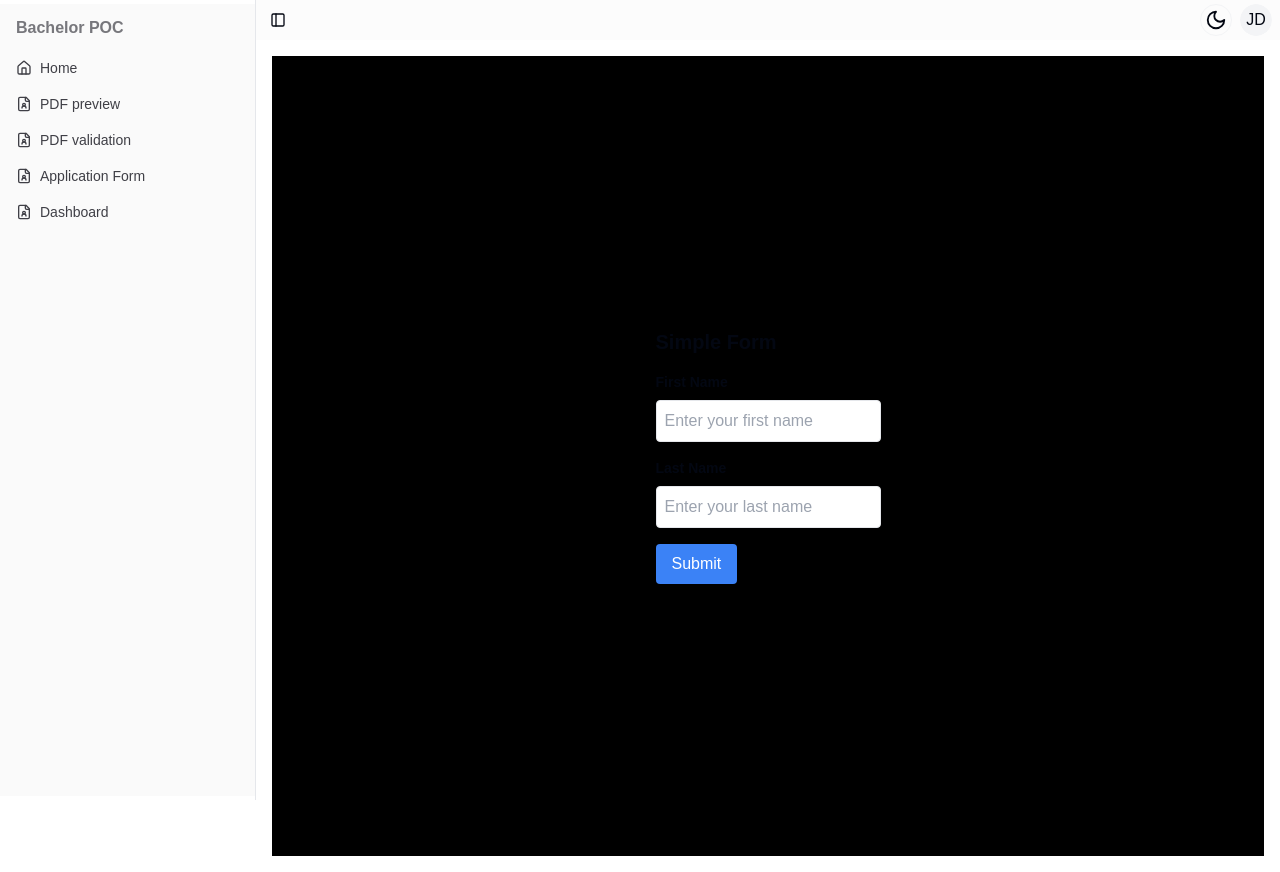
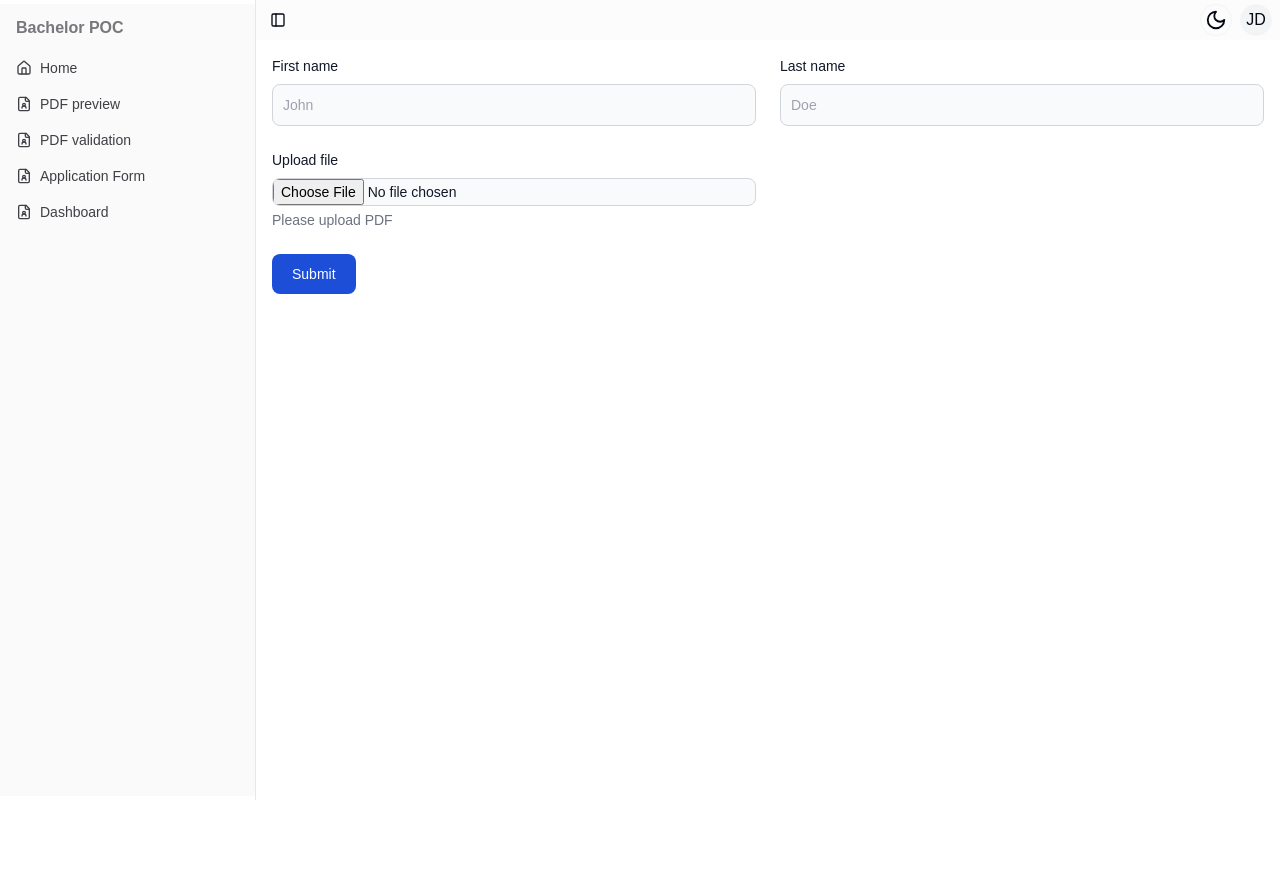
Before and after one commit to SindreSau/bachelor_poc, a Next.js app: page /application-form in a window 1280 px wide. After the commit the page ends 800 px from the top, so only its background shows below. Built offline with nearby package versions, Linux system fonts and the light colour scheme.

Commit message:
fix: working form

```diff
--- a/src/app/application-form/page.tsx
+++ b/src/app/application-form/page.tsx
@@ -1,19 +1,7 @@
 import ApplicationForm from "@/components/application-form"
 
 export default function Page() {
-    async function createApplication(formData: FormData) {
-      'use server'
 
-      const rawFormData = {
-        firstName: formData.get('firstName'),
-        lastName: formData.get('lastName'),
-      }
-
-      console.log(rawFormData.firstName);
-
-      // mutate data
-      // revalidate cache
-    }
 
     return (
         <ApplicationForm/>
--- a/src/components/application-form.tsx
+++ b/src/components/application-form.tsx
@@ -1,62 +1,55 @@
-'use client'
+'use client';
 
+import { createApplication } from '@/lib/actions';
+import FileUpload from './file-upload';
 
-import { useActionState } from "react";
-import { createApplication } from "@/lib/actions";
-
-export default function Form() {
-
-
+export default function ApplicationForm() {
   return (
-  <div className="min-h-screen flex justify-center items-center bg-black">
-    <form
-      action={createApplication}
-      className="p-6 bg-black shadow-md rounded"
-
+    <form action={createApplication}>
+      <div className='mb-6 grid gap-6 md:grid-cols-2'>
+        <div>
+          <label
+            htmlFor='firstName'
+            className='mb-2 block text-sm font-medium text-gray-900 dark:text-white'
           >
-      <h1 className="text-xl font-bold mb-4">Simple Form</h1>
-
-      <div className="mb-4">
-        <label
-          className="block  text-sm font-bold mb-2"
-          htmlFor="firstName"
-        >
-          First Name
+            First name
           </label>
           <input
-          className="w-full p-2 border rounded"
-          id="firstName"
-          name="firstName"
-          type="text"
-          placeholder="Enter your first name"
-
+            type='text'
+            id='firstName'
+            name='firstName'
+            className='block w-full rounded-lg border border-gray-300 bg-gray-50 p-2.5 text-sm text-gray-900 focus:border-blue-500 focus:ring-blue-500 dark:border-gray-600 dark:bg-gray-700 dark:text-white dark:placeholder-gray-400 dark:focus:border-blue-500 dark:focus:ring-blue-500'
+            placeholder='John'
+            required
+          />
+        </div>
+        <div>
+          <label
+            htmlFor='lastName'
+            className='mb-2 block text-sm font-medium text-gray-900 dark:text-white'
+          >
+            Last name
+          </label>
+          <input
+            type='text'
+            id='lastName'
+            className='block w-full rounded-lg border border-gray-300 bg-gray-50 p-2.5 text-sm text-gray-900 focus:border-blue-500 focus:ring-blue-500 dark:border-gray-600 dark:bg-gray-700 dark:text-white dark:placeholder-gray-400 dark:focus:border-blue-500 dark:focus:ring-blue-500'
+            name='lastName'
+            placeholder='Doe'
+            required
           />
         </div>
 
-      <div className="mb-4">
-        <label
-          className="block  text-sm font-bold mb-2"
-          htmlFor="lastName"
-        >
-          Last Name
-        </label>
-        <input
-          className="w-full p-2 border rounded"
-          id="lastName"
-          name="lastName"
-          type="text"
-          placeholder="Enter your last name"
+        <FileUpload/>
 
-        />
       </div>
 
       <button
-        type="submit"
-        className="bg-blue-500 text-white py-2 px-4 rounded hover:bg-blue-700"
+        type='submit'
+        className='w-full rounded-lg bg-blue-700 px-5 py-2.5 text-center text-sm font-medium text-white hover:bg-blue-800 focus:outline-none focus:ring-4 focus:ring-blue-300 dark:bg-blue-600 dark:hover:bg-blue-700 dark:focus:ring-blue-800 sm:w-auto'
       >
         Submit
       </button>
     </form>
-  </div>
   );
-};
+}
--- /dev/null
+++ b/src/components/file-upload.tsx
@@ -0,0 +1,10 @@
+
+export default function FileUpload() {
+
+return (
+<form>
+  <label className="block mb-2 text-sm font-medium text-gray-900 dark:text-white" htmlFor="user_avatar">Upload file</label>
+  <input className="block w-full text-sm text-gray-900 border border-gray-300 rounded-lg cursor-pointer bg-gray-50 dark:text-gray-400 focus:outline-none dark:bg-gray-700 dark:border-gray-600 dark:placeholder-gray-400" aria-describedby="user_avatar_help" id="user_avatar" type="file"/>
+  <div className="mt-1 text-sm text-gray-500 dark:text-gray-300" id="user_avatar_help">Please upload PDF</div>
+</form>
+)}
```
Also changed, not shown: src/lib/actions.ts (+5 -5 lines), 1 other file (tests, documents, lock files or other folders). Lines whose indentation alone changed are shown as unchanged.
